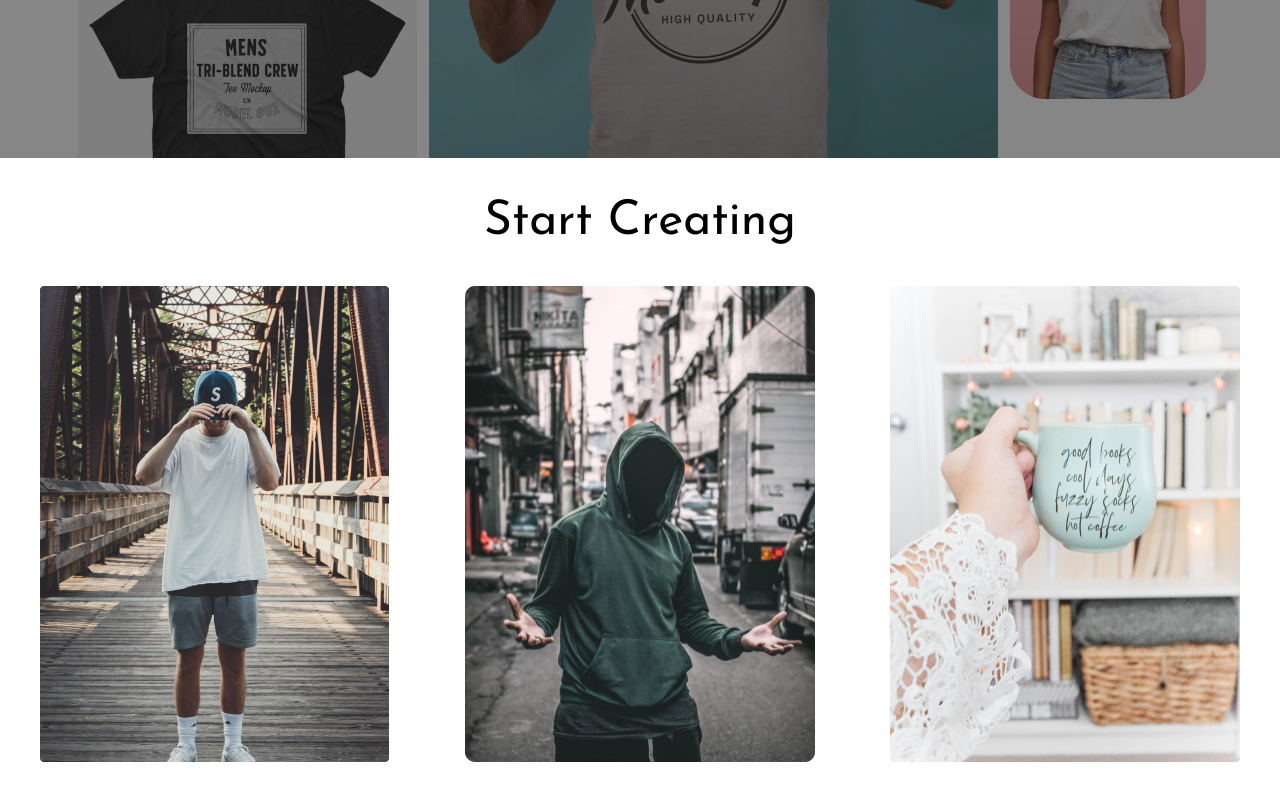
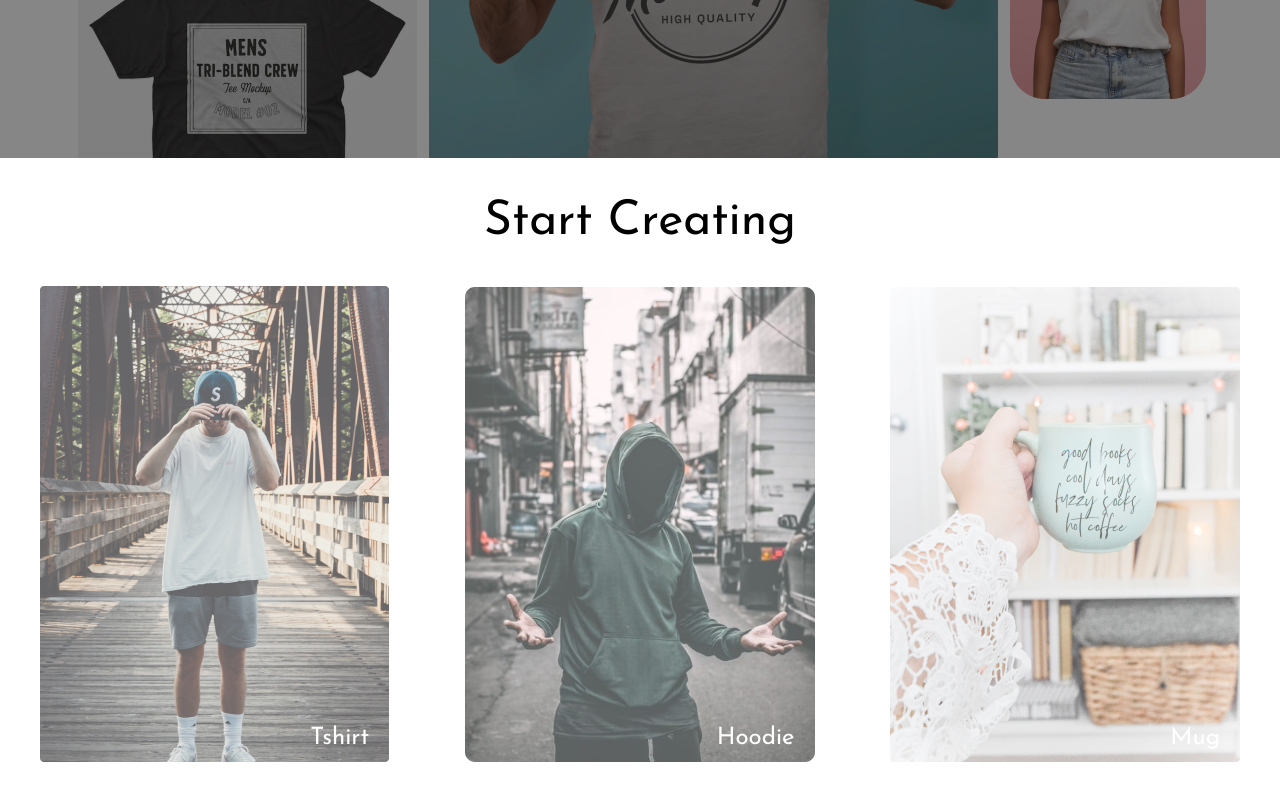
Before and after one commit to vader-pepe/shirt-designer, a Next.js app: page / in a window 1280 px wide. Shown: the part 690-1490 px from the top of the page. Built offline with nearby package versions, Linux system fonts and the light colour scheme.

Commit message:
feat: add animation start button

```diff
--- a/pages/index.tsx
+++ b/pages/index.tsx
@@ -1,12 +1,42 @@
 import type { NextPage } from 'next'
 import Head from 'next/head'
-import Image from 'next/image'
+import Image, { StaticImageData } from 'next/image'
 import bg from '../assets/img/bg1.png'
 import tshirt from '../assets/img/tshirt.png'
 import hoodie from '../assets/img/hoodie.png'
 import mug from '../assets/img/mug.png'
+import construction from '../assets/img/Under-Construction-Banner.jpg'
+import { motion } from 'framer-motion'
+import Link from 'next/link'
 
 const Home: NextPage = () => {
+  const AnimatedStartBtn = ({
+    title,
+    src,
+    alt,
+  }: {
+    title: string
+    src: StaticImageData
+    alt: string
+  }) => {
+    return (
+      <motion.button
+        className='relative'
+        initial={{
+          opacity: 0.7,
+        }}
+        whileHover={{
+          scale: 1.2,
+          opacity: 1,
+        }}
+        transition={{ type: 'spring', stiffness: 400, damping: 10 }}
+      >
+        <Image src={src} alt={alt} />
+        <small className='absolute bottom-2 right-5 text-white text-2xl'>{title}</small>
+      </motion.button>
+    )
+  }
+
   return (
     <div className='flex flex-col'>
       <Head>
@@ -16,9 +46,15 @@ const Home: NextPage = () => {
         {/* <link rel="icon" href="/favicon.ico" /> */}
       </Head>
 
+      <header className='fixed top-1/3 right-0 left-0 z-20 flex justify-center'>
+        <Image src={construction} alt='website under construction' height={150} className=""/>
+      </header>
+
       <header className='flex justify-center bg-black font-semibold h-12 w-full text-white'>
         <div style={{ minWidth: '1200px' }} className='flex justify-between items-center'>
-          <div className='text-xl'>PDA-TEECRAFT</div>
+          <Link href={'/'} className='text-xl'>
+            PDA-TEECRAFT
+          </Link>
           <div className='flex gap-1'>
             {/*Red Btn*/}
             <button className='bg-red py-2 px-3 rounded-md'>Start Creating</button>
@@ -41,15 +77,17 @@ const Home: NextPage = () => {
           interface allows you to effortlessly customize your own unique designs, featuring a wide
           range of colors, fonts, and graphics.
         </p>
-        <button className='bg-white text-black py-2 px-3 rounded-md z-10 mt-10'>Start Creating</button>
+        <button className='bg-white text-black py-2 px-3 rounded-md z-10 mt-10'>
+          Start Creating
+        </button>
       </main>
 
       <article className='flex flex-col pb-10'>
         <h1 className='py-10 text-5xl text-center'>Start Creating</h1>
-        <div className='flex justify-between self-center relative' style={{ minWidth: '1200px' }}>
-          <Image src={tshirt} alt='tshirt guy' className='relative'/>
-          <Image src={hoodie} alt='hoodie guy' />
-          <Image src={mug} alt='mug' />
+        <div className='flex justify-between self-center' style={{ minWidth: '1200px' }}>
+          <AnimatedStartBtn src={tshirt} alt='tshirt start btn' title={'Tshirt'} />
+          <AnimatedStartBtn src={hoodie} alt='hoodie start btn' title={'Hoodie'} />
+          <AnimatedStartBtn src={mug} alt='mug start btn' title={'Mug'} />
         </div>
       </article>
     </div>
```
Also changed, not shown: assets/img/Under-Construction-Banner.jpg (added).
